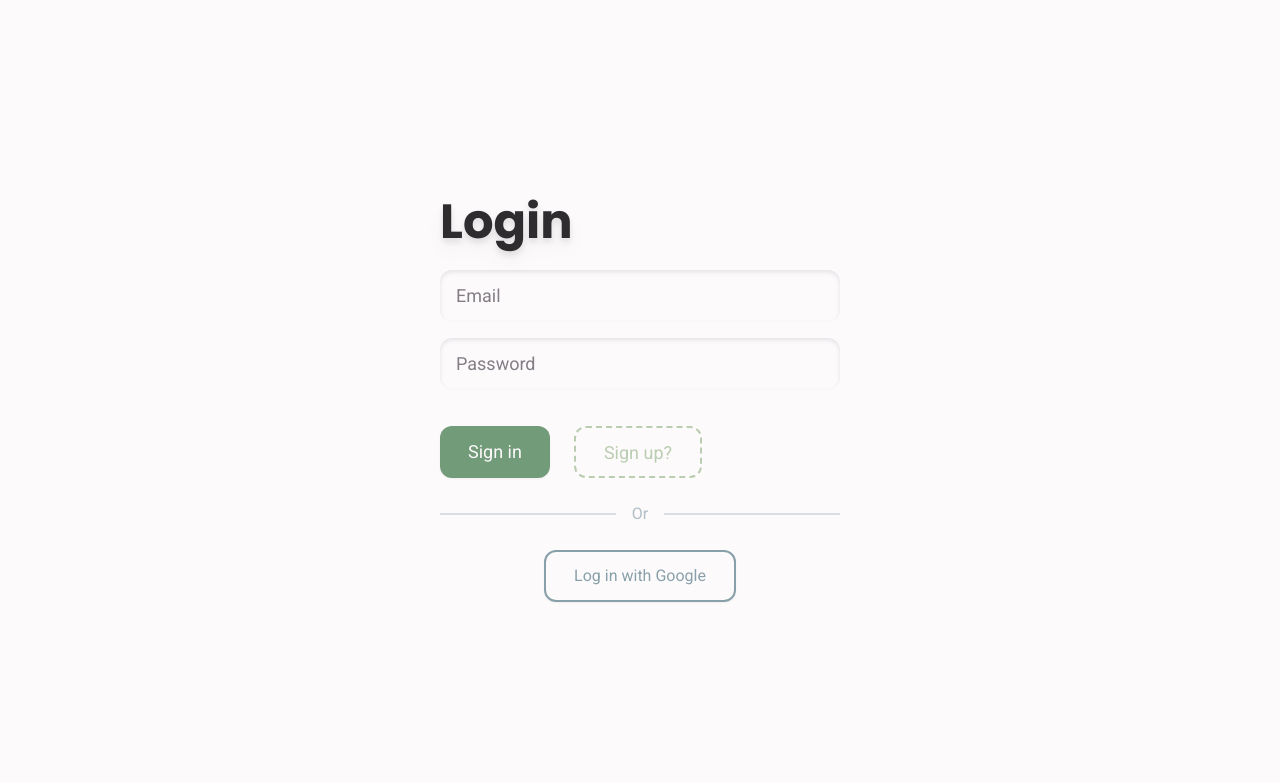
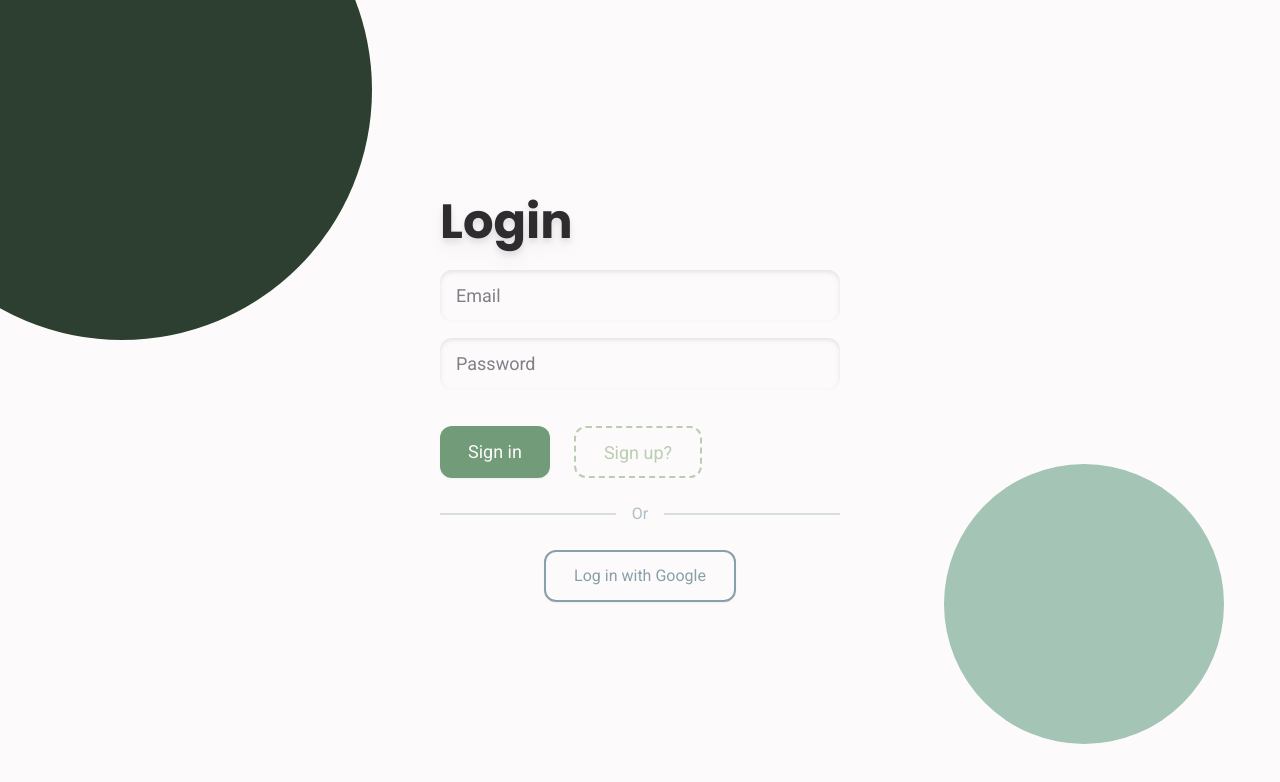
Before and after one commit to andrewchu16/Nest, a SvelteKit app in the folder frontend/: page /login in a window 1280 px wide. Shown: the top 782 px of the page. Built offline with nearby package versions, Linux system fonts and the light colour scheme; no server answers.

Commit message:
customizing design

```diff
--- /dev/null
+++ b/frontend/src/lib/assets/Circle.svelte
@@ -0,0 +1,8 @@
+<script lang="ts">
+	export let radius = 430;
+	export let color = 'rgb(45, 63, 48)';
+</script>
+
+<svg width={radius} height={radius} viewBox="0 0 {radius} {radius}" fill="none" xmlns="http://www.w3.org/2000/svg">
+	<circle cx={radius / 2} cy={radius / 2} r={radius / 2} style="fill:{color}" />
+</svg>
--- a/frontend/src/lib/components/Authenticate.svelte
+++ b/frontend/src/lib/components/Authenticate.svelte
@@ -138,7 +138,7 @@
 	};
 </script>
 
-<div class="w-screen h-screen flex flex-col items-center justify-center bg-light-900 gap-6">
+<div class="flex flex-col items-center justify-center bg-light-900 gap-6">
 	<form class="flex flex-col gap-6" on:submit|preventDefault={submitForm}>
 		<h1 class="font-display text-5xl font-bold text-dark drop-shadow-lg">
 			{#if signup}
--- a/frontend/src/lib/components/Navigation.svelte
+++ b/frontend/src/lib/components/Navigation.svelte
@@ -46,6 +46,7 @@
 
 <nav class="bg-accent3 w-full h-full flex flex-col items-center justify-between py-12">
 	<img src={nestLogo} class="max-w-40 w-[60%] cursor-pointer" alt="Nest Logo" draggable="false" />
+	<div class="flex flex-col justify-between basis-3/5">
 		<div class="flex flex-col gap-3 text-light">
 			{#each navLinks as link}
 				<a href={link.href} class:font-bold={link.href === $page.url.pathname} class="hover:text-accent3-700">{link.name}</a
@@ -53,4 +54,5 @@
 			{/each}
 		</div>
 		<button class="text-light hover:text-accent3-700" on:click={signOutHandler}>Sign Out</button>
+	</div>
 </nav>
--- a/frontend/src/routes/login/+page.svelte
+++ b/frontend/src/routes/login/+page.svelte
@@ -1,8 +1,22 @@
-<script>
+<script lang="ts">
+	import Circle from '$lib/assets/Circle.svelte';
 	import Authenticate from '$lib/components/Authenticate.svelte';
+
+	$: screenWidth = 0;
+	$: screenHeight = 0;
 </script>
 
 <svelte:head>
 	<title>Login</title>
 </svelte:head>
-<Authenticate signup={false} />
+<svelte:window bind:innerWidth={screenWidth} bind:innerHeight={screenHeight} />
+
+<div class="absolute -left-32 -top-40">
+	<Circle radius={500} />
+</div>
+<div class="absolute right-14 bottom-14">
+	<Circle color="#a4c4b5" radius={280} />
+</div>
+<div class="flex w-screen h-screen justify-center items-center bg-light-900">
+	<Authenticate signup={false} />
+</div>
--- a/frontend/src/routes/signup/+page.svelte
+++ b/frontend/src/routes/signup/+page.svelte
@@ -1,9 +1,18 @@
 <script>
 	import Authenticate from '$lib/components/Authenticate.svelte';
+	import Circle from '$lib/assets/Circle.svelte';
 </script>
 
 <svelte:head>
 	<title>Sign Up</title>
 </svelte:head>
 
-<Authenticate signup={true} />
+<div class="absolute -left-32 -top-40">
+	<Circle color="#475d3c" radius={500} />
+</div>
+<div class="absolute right-14 bottom-14">
+	<Circle color="#f5ecf1" radius={280} />
+</div>
+<div class="flex w-screen h-screen justify-center items-center bg-light-900">
+	<Authenticate signup={true} />
+</div>
```
Also changed, not shown: frontend/src/lib/assets/circle.svg (deleted). Lines whose indentation alone changed are shown as unchanged.
